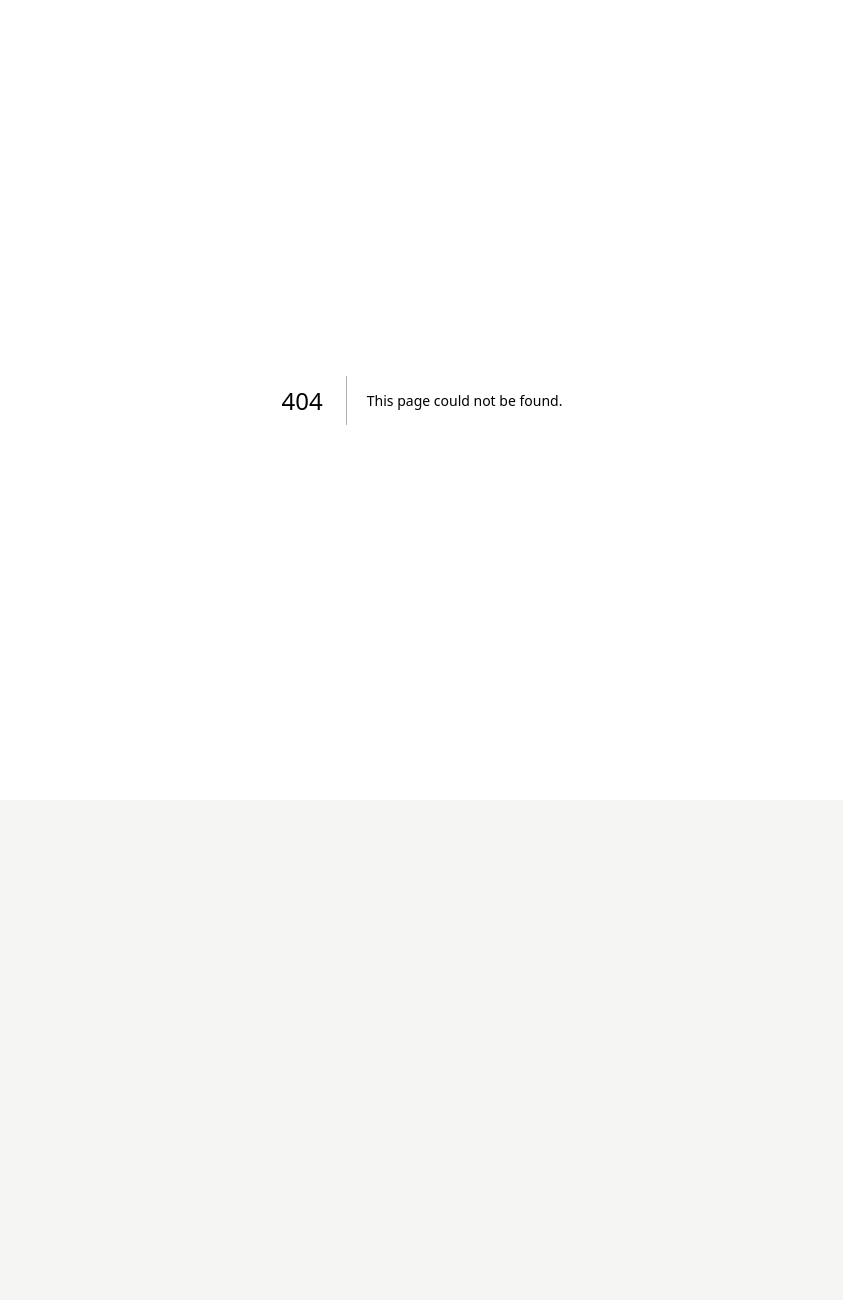
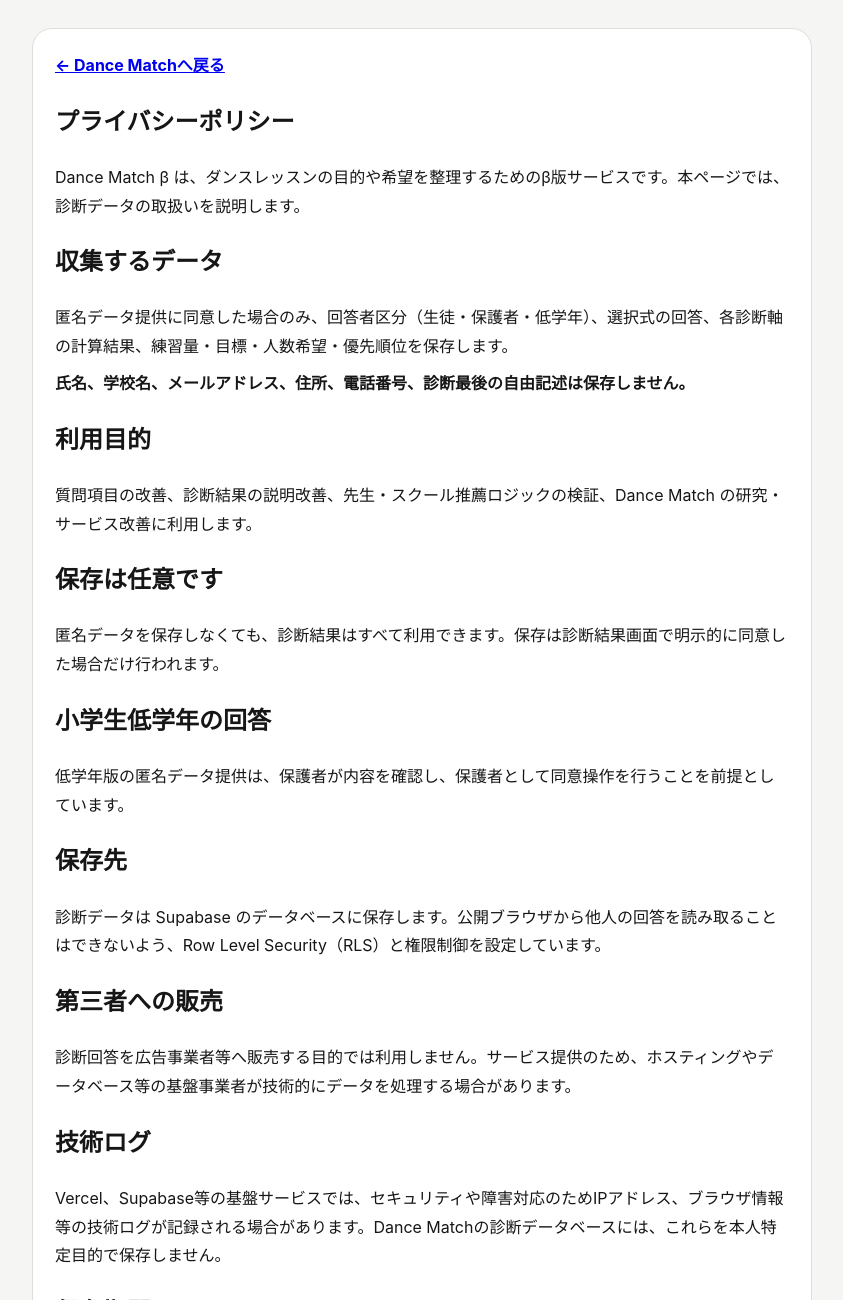
Before and after one commit to toshiorajio3-commits/dance-body-business1, a Next.js app in the folder dance-match/: page /privacy in a window 1280 px wide. Before the commit this address had no page. Shown: the top 1300 px of the page, without its empty margins (218-1061 px from the left). Before the commit the page ends 800 px from the top, so only its background shows below. Built offline with nearby package versions, Linux system fonts and the light colour scheme.

Commit message:
Add Dance Match privacy policy page

```diff
--- /dev/null
+++ b/dance-match/src/app/privacy/page.tsx
@@ -0,0 +1,46 @@
+export const metadata = {
+  title: "プライバシーポリシー | Dance Match β",
+  description: "Dance Match β における匿名診断データの取扱いについて",
+};
+
+export default function PrivacyPage() {
+  return (
+    <main className="page">
+      <section className="card prose">
+        <a href="/" className="text-btn">← Dance Matchへ戻る</a>
+        <h1>プライバシーポリシー</h1>
+        <p>Dance Match β は、ダンスレッスンの目的や希望を整理するためのβ版サービスです。本ページでは、診断データの取扱いを説明します。</p>
+
+        <h2>収集するデータ</h2>
+        <p>匿名データ提供に同意した場合のみ、回答者区分（生徒・保護者・低学年）、選択式の回答、各診断軸の計算結果、練習量・目標・人数希望・優先順位を保存します。</p>
+        <p><strong>氏名、学校名、メールアドレス、住所、電話番号、診断最後の自由記述は保存しません。</strong></p>
+
+        <h2>利用目的</h2>
+        <p>質問項目の改善、診断結果の説明改善、先生・スクール推薦ロジックの検証、Dance Match の研究・サービス改善に利用します。</p>
+
+        <h2>保存は任意です</h2>
+        <p>匿名データを保存しなくても、診断結果はすべて利用できます。保存は診断結果画面で明示的に同意した場合だけ行われます。</p>
+
+        <h2>小学生低学年の回答</h2>
+        <p>低学年版の匿名データ提供は、保護者が内容を確認し、保護者として同意操作を行うことを前提としています。</p>
+
+        <h2>保存先</h2>
+        <p>診断データは Supabase のデータベースに保存します。公開ブラウザから他人の回答を読み取ることはできないよう、Row Level Security（RLS）と権限制御を設定しています。</p>
+
+        <h2>第三者への販売</h2>
+        <p>診断回答を広告事業者等へ販売する目的では利用しません。サービス提供のため、ホスティングやデータベース等の基盤事業者が技術的にデータを処理する場合があります。</p>
+
+        <h2>技術ログ</h2>
+        <p>Vercel、Supabase等の基盤サービスでは、セキュリティや障害対応のためIPアドレス、ブラウザ情報等の技術ログが記録される場合があります。Dance Matchの診断データベースには、これらを本人特定目的で保存しません。</p>
+
+        <h2>保存期間</h2>
+        <p>匿名回答はβ版の検証・改善に必要な期間保存し、不要になったデータは整理・削除します。</p>
+
+        <h2>注意事項</h2>
+        <p>Dance Match β は医療・心理診断ではなく、現時点で統計的妥当性が確立した心理尺度として提供するものではありません。研究知見をもとにした実務用プロフィールとして検証を続けます。</p>
+
+        <p className="disclaimer">正式公開時には、運営者情報・問い合わせ窓口等の表示を追加します。</p>
+      </section>
+    </main>
+  );
+}
```
